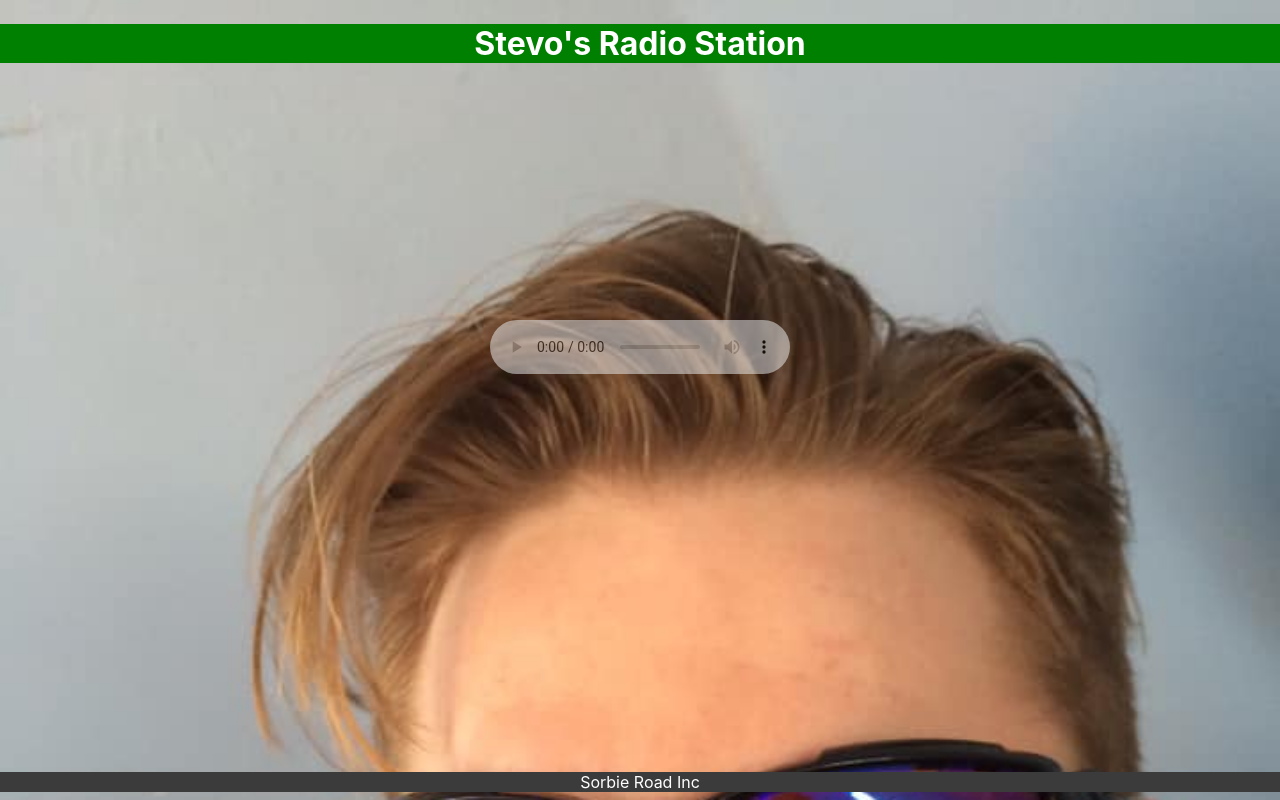
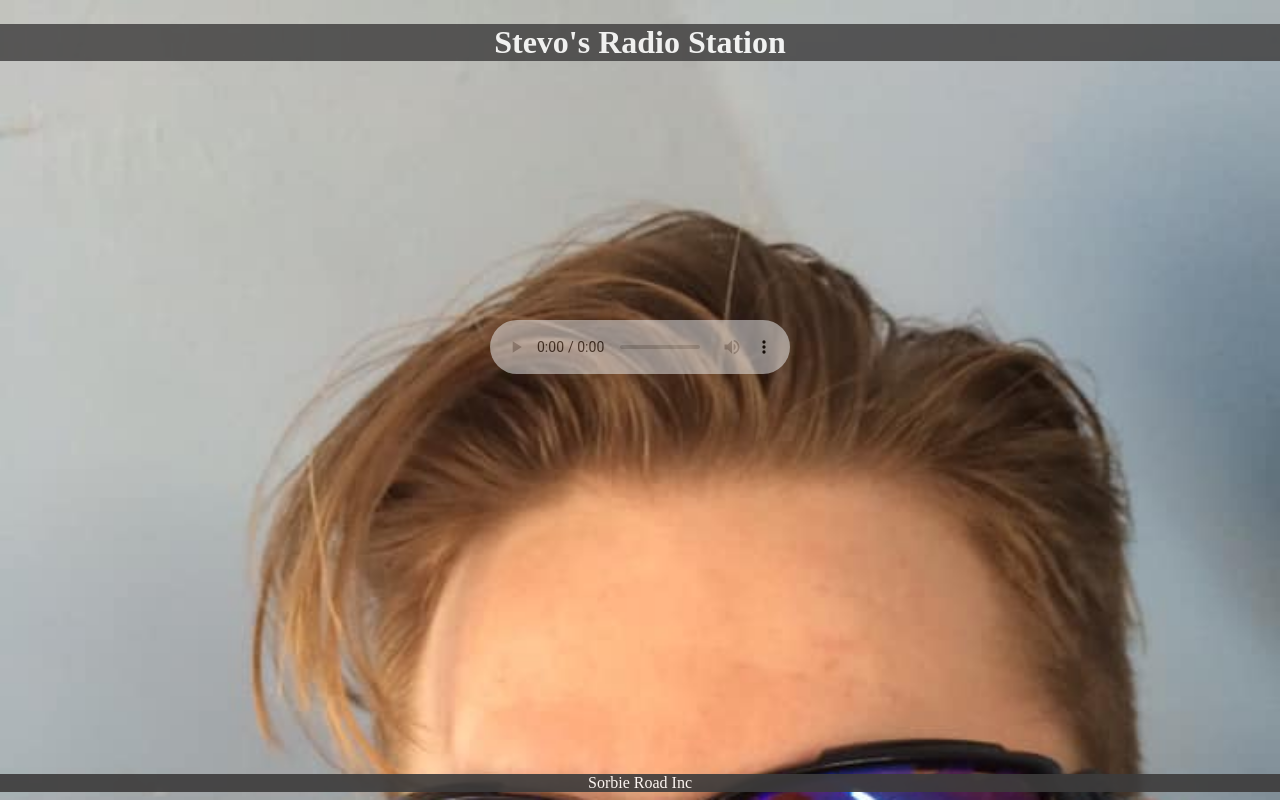
Before and after one commit to jordandavidson1990/stevo-radio, a React (Create React App) app: page / in a window 1280 px wide. Built offline with nearby package versions, Linux system fonts and the light colour scheme.

Commit message:
added footer and header colours

```diff
--- a/src/components/Footer.css
+++ b/src/components/Footer.css
@@ -5,4 +5,6 @@
   text-align: center;
   background: #3c3b3b;
   color: white;
+  font-family: radio;
+  opacity: 0.9;
 }
--- a/src/components/Header.css
+++ b/src/components/Header.css
@@ -1,8 +1,10 @@
 .header {
-  background: green;
+  background: #3c3b3b;
   text-align: center;
   color: white;
   position: absolute;
   width: 100%;
   top: 3vh;
+  font-family: radio;
+  opacity: 0.8;
 }
```
Also changed, not shown: public/Radio.ttf (added).
